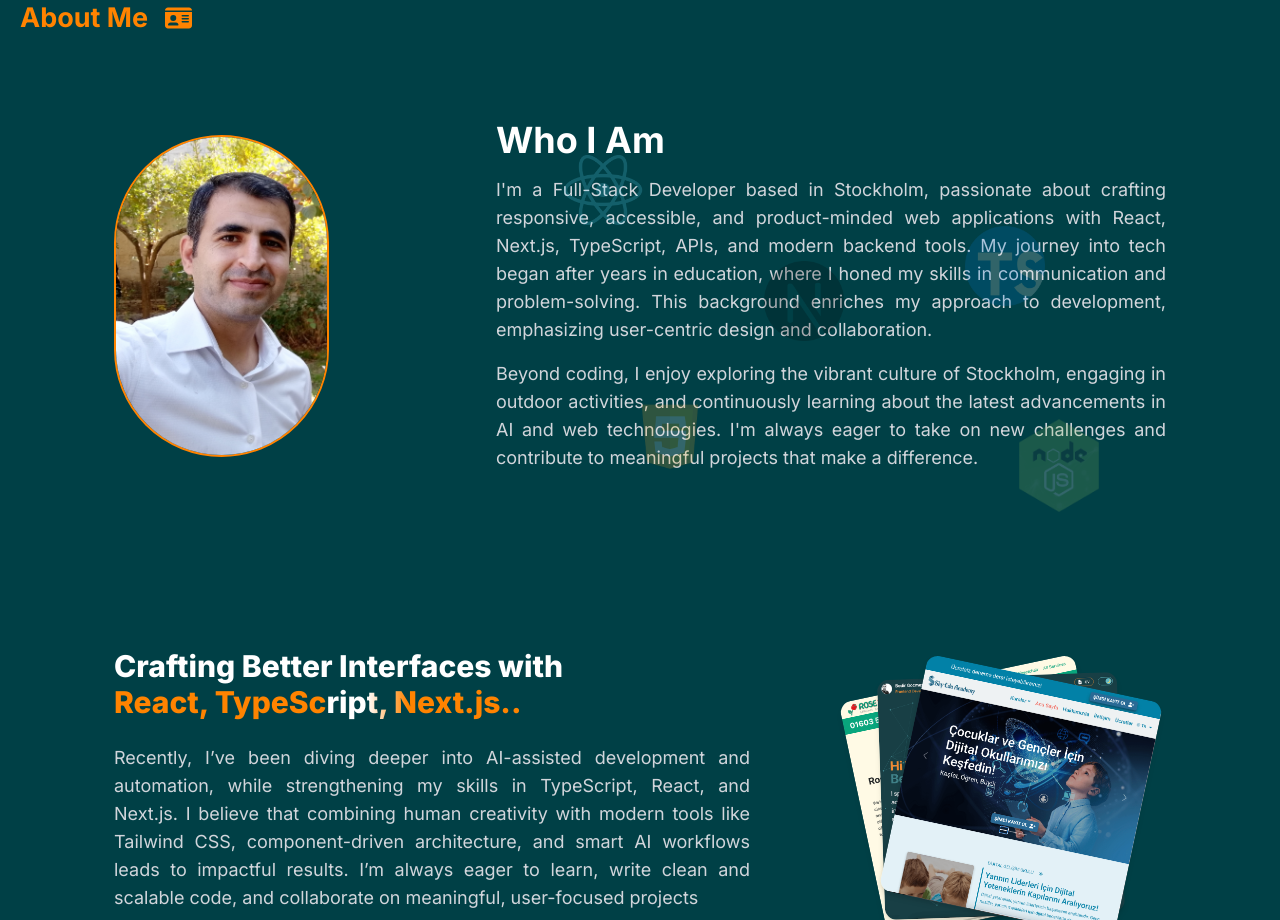
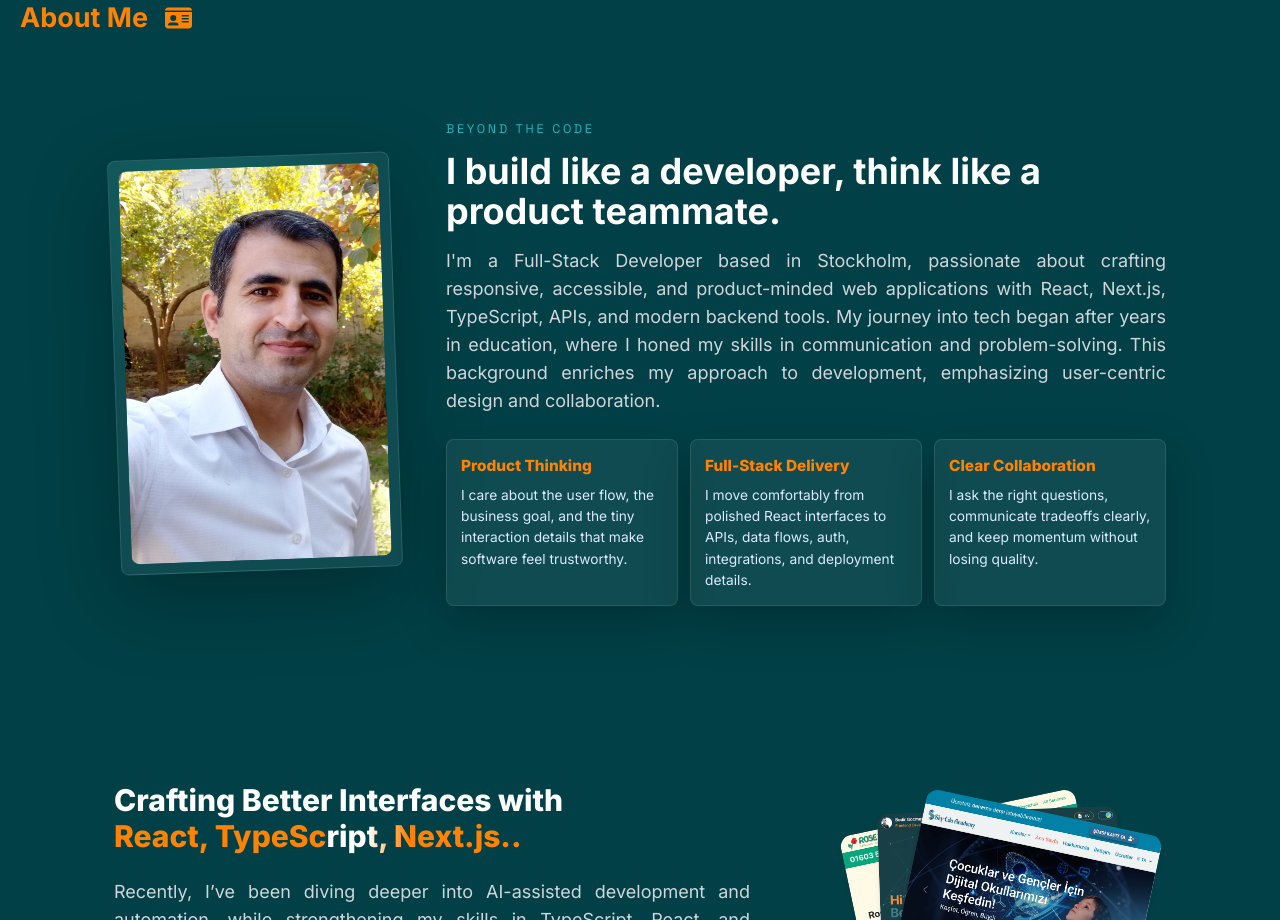
Before and after one commit to bedirgcmz/bedir-gocmez-portfolio, a Next.js app: page / in a window 1280 px wide. Shown: the part 1100-2020 px from the top of the page. Built offline with nearby package versions, Linux system fonts and the light colour scheme; no server answers.

Commit message:
Modernize about section messaging

```diff
--- a/src/components/About/About.module.css
+++ b/src/components/About/About.module.css
@@ -1,5 +1,90 @@
 .aboutSection {
     scroll-margin-top: 80px;
+  }
+
+  .whoIAm {
+    position: relative;
+  }
+
+  .portraitWrap {
+    position: relative;
+    flex: 0 0 auto;
+    padding: 10px;
+    border: 1px solid rgba(26, 123, 129, 0.18);
+    border-radius: 8px;
+    background:
+      radial-gradient(circle at 30% 10%, rgba(45, 212, 191, 0.18), transparent 44%),
+      rgba(255, 255, 255, 0.62);
+    box-shadow: 0 24px 70px rgba(15, 23, 42, 0.12);
+    transform: rotate(-2deg);
+  }
+
+  :global(.dark) .portraitWrap {
+    border-color: rgba(255, 255, 255, 0.12);
+    background:
+      radial-gradient(circle at 30% 10%, rgba(45, 212, 191, 0.16), transparent 44%),
+      rgba(255, 255, 255, 0.06);
+    box-shadow: 0 24px 80px rgba(0, 0, 0, 0.28);
+  }
+
+  .aboutPortrait {
+    display: block;
+    border-radius: 8px;
+    object-fit: cover;
+    filter: saturate(1.04);
+  }
+
+  .aboutKicker {
+    margin: 0 0 0.75rem;
+    color: var(--color-lighter);
+    font-family: var(--font-accent), sans-serif;
+    font-size: 0.78rem;
+    letter-spacing: 0.22em;
+    text-transform: uppercase;
+  }
+
+  .aboutCopy {
+    z-index: 1;
+  }
+
+  .strengthGrid {
+    display: grid;
+    grid-template-columns: repeat(3, minmax(0, 1fr));
+    gap: 12px;
+    margin-top: 1.5rem;
+  }
+
+  .strengthGrid article {
+    min-width: 0;
+    padding: 14px;
+    border: 1px solid rgba(26, 123, 129, 0.16);
+    border-radius: 8px;
+    background: rgba(255, 255, 255, 0.58);
+    box-shadow: 0 18px 46px rgba(15, 23, 42, 0.08);
+  }
+
+  :global(.dark) .strengthGrid article {
+    border-color: rgba(255, 255, 255, 0.1);
+    background: rgba(255, 255, 255, 0.06);
+    box-shadow: 0 18px 48px rgba(0, 0, 0, 0.22);
+  }
+
+  .strengthGrid h3 {
+    margin: 0 0 0.5rem;
+    color: var(--color-active);
+    font-size: 0.96rem;
+    font-weight: 800;
+  }
+
+  .strengthGrid p {
+    margin: 0;
+    color: #475569;
+    font-size: 0.86rem;
+    line-height: 1.55;
+  }
+
+  :global(.dark) .strengthGrid p {
+    color: #dbeafe;
   }
 
   .nameTitle span {
@@ -21,3 +106,13 @@
       background-position: 600px;
     }
   }
+
+  @media (max-width: 860px) {
+    .strengthGrid {
+      grid-template-columns: 1fr;
+    }
+
+    .portraitWrap {
+      transform: none;
+    }
+  }
--- a/src/components/About/WhoIAm.tsx
+++ b/src/components/About/WhoIAm.tsx
@@ -1,31 +1,50 @@
 import Image from 'next/image';
+import styles from './About.module.css';
+
+const strengths = [
+  {
+    title: 'Product Thinking',
+    text: 'I care about the user flow, the business goal, and the tiny interaction details that make software feel trustworthy.',
+  },
+  {
+    title: 'Full-Stack Delivery',
+    text: 'I move comfortably from polished React interfaces to APIs, data flows, auth, integrations, and deployment details.',
+  },
+  {
+    title: 'Clear Collaboration',
+    text: 'I ask the right questions, communicate tradeoffs clearly, and keep momentum without losing quality.',
+  },
+];
 
 export default function WhoIAm() {
 
   return (
     <section
       aria-labelledby="who-i-am-heading"
-      className="w-full flex flex-col-reverse md:flex-row items-center justify-between gap-12 mx-auto mb-12 text-gray-700 dark:text-gray-300 transition-colors duration-300 "
+      className={`w-full flex flex-col-reverse md:flex-row items-center justify-between gap-12 mx-auto mb-12 text-gray-700 dark:text-gray-300 transition-colors duration-300 ${styles.whoIAm}`}
     >
-      <Image src={"/images/global/who-i-am.jpg"} alt='Bedir Gocmez' width={215} height={280} className='border border-2 border-[var(--color-active)] hover:scale-105 transitin duration-300 rounded-full'/>
-        <div className='max-w-[670px] relative'>
+      <div className={styles.portraitWrap}>
+        <Image src={"/images/global/who-i-am.jpg"} alt='Bedir Gocmez' width={260} height={330} className={styles.aboutPortrait}/>
+      </div>
+        <div className={`max-w-[720px] relative ${styles.aboutCopy}`}>
+            <p className={styles.aboutKicker}>Beyond the code</p>
             <h2
                 id="who-i-am-heading"
                 className="text-3xl md:text-4xl font-bold mb-4 text-[#1a7b81] dark:text-white z-[2]"
             >
-                Who I Am
+                I build like a developer, think like a product teammate.
             </h2>
             <p className="text-base md:text-lg leading-relaxed z-[2] text-justify">
                 I&#39;m a Full-Stack Developer based in Stockholm, passionate about crafting responsive, accessible, and product-minded web applications with React, Next.js, TypeScript, APIs, and modern backend tools. My journey into tech began after years in education, where I honed my skills in communication and problem-solving. This background enriches my approach to development, emphasizing user-centric design and collaboration.
             </p>
-            <p className="text-base md:text-lg leading-relaxed mt-4 z-[2] text-justify">
-                Beyond coding, I enjoy exploring the vibrant culture of Stockholm, engaging in outdoor activities, and continuously learning about the latest advancements in AI and web technologies. I&#39;m always eager to take on new challenges and contribute to meaningful projects that make a difference.
-            </p>
-      <Image src={"/images/icons/react.png"} alt='skills' width={80} height={80} className='absolute top-[10%] left-[10%] z-[1] opacity-[0.2]'/>
-      <Image src={"/images/icons/nextjs.png"} alt='skills' width={80} height={80} className='absolute top-[40%] left-[40%] z-[1] opacity-[0.2]'/>
-      <Image src={"/images/icons/js.png"} alt='skills' width={80} height={80} className='absolute top-[80%] left-[20%] z-[1] opacity-[0.2]'/>
-      <Image src={"/images/icons/typescript.png"} alt='skills' width={80} height={80} className='absolute top-[30%] left-[70%] z-[1] opacity-[0.2]'/>
-      <Image src={"/images/icons/nodejs.png"} alt='skills' width={80} height={80} className='absolute top-[85%] right-[10%] z-[1] opacity-[0.2]'/>
+            <div className={styles.strengthGrid}>
+              {strengths.map((strength) => (
+                <article key={strength.title}>
+                  <h3>{strength.title}</h3>
+                  <p>{strength.text}</p>
+                </article>
+              ))}
+            </div>
         </div>
     </section>
   );
```
